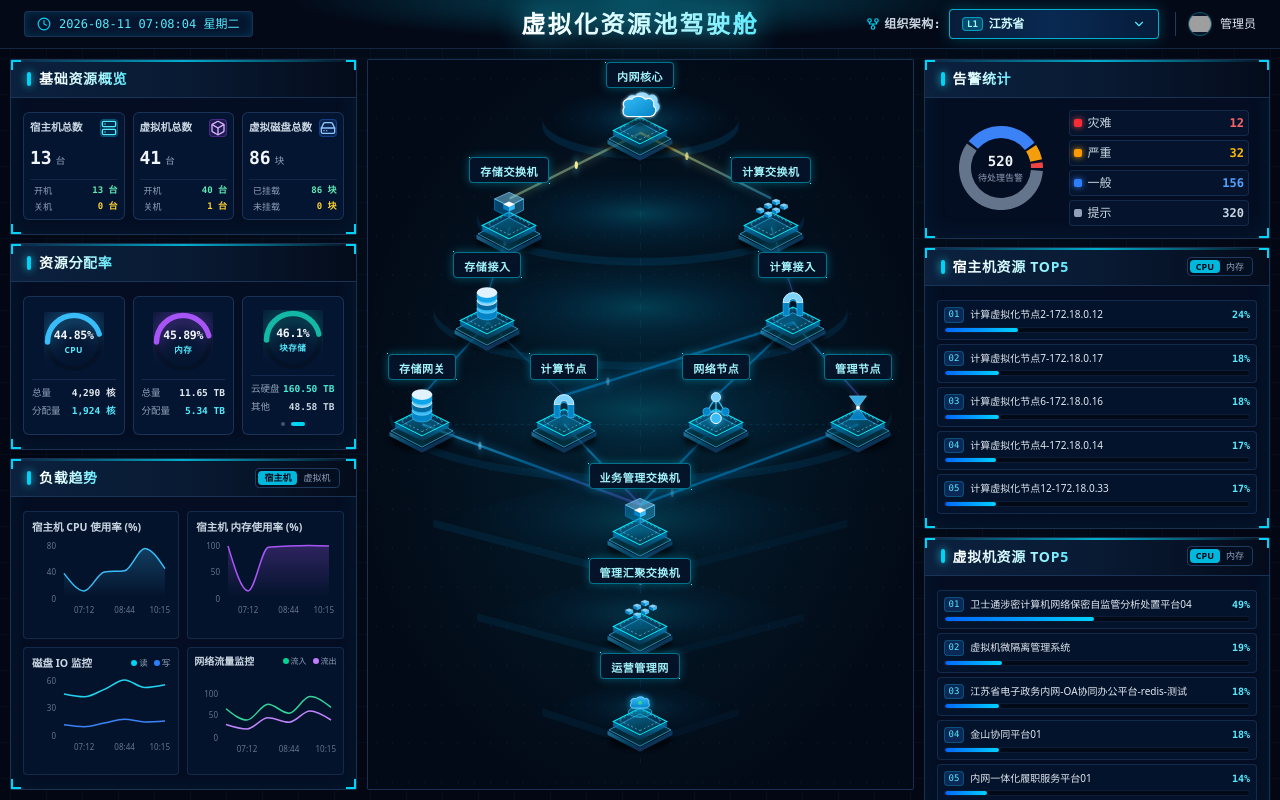
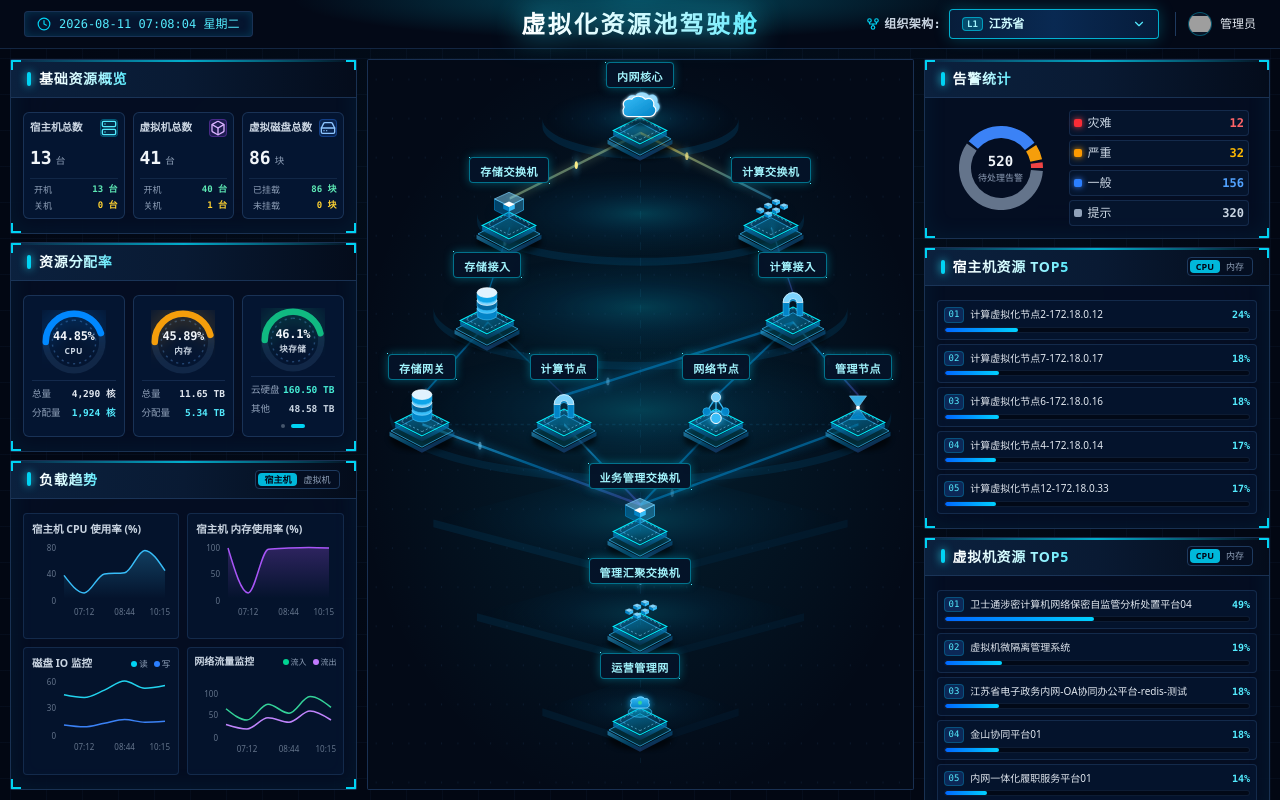
Before and after one commit to COSMOSPP/cloud-pool-Dashboard, a React (Vite) app: page / in a window 1280 px wide. Built offline with nearby package versions, Linux system fonts and the light colour scheme; grey boxes are pictures that could not be loaded.

Commit message:
style: optimize resource allocation ring style to match reference image (visible track circle + inner dashed tick ring + blue/amber/emerald progress arcs)

```diff
--- a/src/App.tsx
+++ b/src/App.tsx
@@ -1413,32 +1413,43 @@ export default function App() {
                           key={i}
                           className="bg-[#061836]/80 border border-[#1e3a5f]/80 rounded-md p-2 flex flex-col justify-between items-center hover:border-cyan-400/60 transition-all text-center group relative overflow-hidden"
                         >
-                          {/* 3D 科技圆环 */}
+                          {/* 科技感双圈圆环（外侧半透明清晰轨圈 + 内侧虚线刻度圈 + 彩色激活弧） */}
                           <div className="flex-1 flex flex-col items-center justify-center w-full py-1">
-                            <div className="relative w-15 h-15 flex items-center justify-center shrink-0">
+                            <div className="relative w-16 h-16 flex items-center justify-center shrink-0">
                               <svg className="w-full h-full transform -rotate-90" viewBox="0 0 36 36">
+                                {/* 1. 外部背景半透明深蓝轨道圈 (清晰且不突兀) */}
                                 <path
-                                  className="text-[#041126]"
-                                  strokeWidth="3"
-                                  stroke="currentColor"
+                                  stroke="#112747"
+                                  strokeWidth="3.6"
                                   fill="none"
                                   d="M18 2.0845 a 15.9155 15.9155 0 0 1 0 31.831 a 15.9155 15.9155 0 0 1 0 -31.831"
                                 />
+                                {/* 2. 内部精致虚线刻度圈 */}
+                                <circle
+                                  cx="18"
+                                  cy="18"
+                                  r="12.2"
+                                  stroke="rgba(80, 140, 210, 0.4)"
+                                  strokeWidth="0.8"
+                                  strokeDasharray="1.2 2.2"
+                                  fill="none"
+                                />
+                                {/* 3. 彩色激活进度弧 */}
                                 <path
                                   stroke={res.color}
                                   strokeDasharray={`${res.percent}, 100`}
-                                  strokeWidth="3.2"
+                                  strokeWidth="3.6"
                                   strokeLinecap="round"
                                   fill="none"
-                                  style={{ filter: `drop-shadow(0 0 6px ${res.color})` }}
+                                  style={{ filter: `drop-shadow(0 0 6px ${res.color}99)` }}
                                   d="M18 2.0845 a 15.9155 15.9155 0 0 1 0 31.831 a 15.9155 15.9155 0 0 1 0 -31.831"
                                 />
                               </svg>
                               <div className="absolute inset-0 flex flex-col items-center justify-center">
-                                <span className="text-[11.5px] font-black font-mono text-slate-100 tracking-tight group-hover:scale-105 transition-transform">
+                                <span className="text-[12px] font-black font-mono text-slate-100 tracking-tight group-hover:scale-105 transition-transform">
                                   {res.percent}%
                                 </span>
-                                <span className="text-[8.5px] font-bold text-cyan-300 tracking-wider">
+                                <span className="text-[8.5px] font-bold text-slate-300 tracking-wider">
                                   {res.name}
                                 </span>
                               </div>
--- a/src/data.ts
+++ b/src/data.ts
@@ -97,9 +97,9 @@ export const hostResourceStats = [
 ];
 
 export const resourceAllocationData = [
-  { name: 'CPU', percent: 44.85, total: '4,290 核', allocated: '1,924 核', color: '#38bdf8' },
-  { name: '内存', percent: 45.89, total: '11.65 TB', allocated: '5.34 TB', color: '#a855f7' },
-  { name: '块存储', percent: 46.10, total: '453.49 TB', allocated: '209.08 TB', cloudDisk: '160.50 TB', other: '48.58 TB', color: '#14b8a6' },
+  { name: 'CPU', percent: 44.85, total: '4,290 核', allocated: '1,924 核', color: '#0088ff' },
+  { name: '内存', percent: 45.89, total: '11.65 TB', allocated: '5.34 TB', color: '#f59e0b' },
+  { name: '块存储', percent: 46.10, total: '453.49 TB', allocated: '209.08 TB', cloudDisk: '160.50 TB', other: '48.58 TB', color: '#10b981' },
 ];
 
 export const loadTrendSeries = [
```
